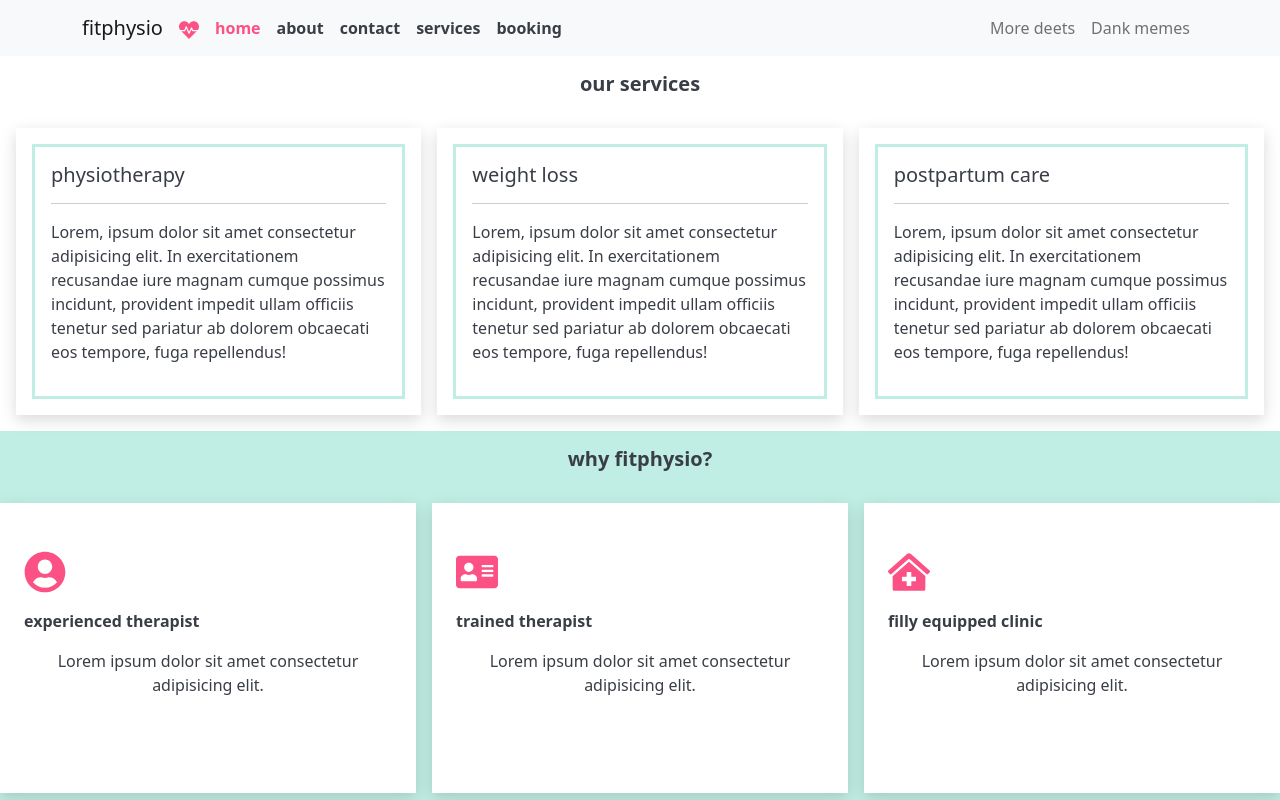
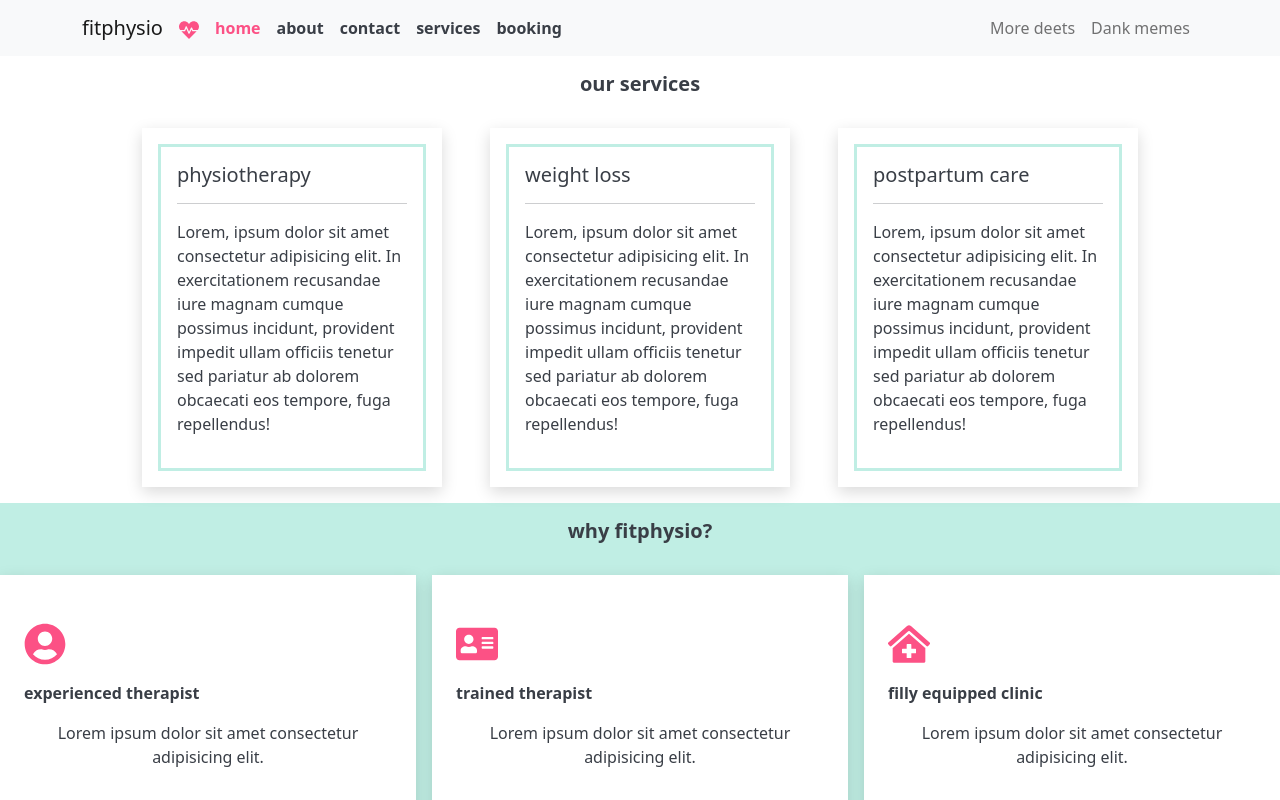
Before and after one commit to pradhanishan/fitphysionepal, a React (Create React App) app in the folder fitphysionepal/: page / in a window 1280 px wide. Shown: the top 800 px of the page. Built offline with nearby package versions, Linux system fonts and the light colour scheme.

Commit message:
fix primary service card width

```diff
--- a/fitphysionepal/src/components/cards/primary-service-card.module.css
+++ b/fitphysionepal/src/components/cards/primary-service-card.module.css
@@ -3,6 +3,7 @@
   padding: 1rem;
   text-align: left;
   background-color: var(--color-primary);
+  width: 300px;
 }
 
 .primary-service-card-heading {
--- a/fitphysionepal/src/components/containers/primary-service-card-container.module.css
+++ b/fitphysionepal/src/components/containers/primary-service-card-container.module.css
@@ -1,6 +1,6 @@
 .primary-service-card-container {
   display: inline-grid;
-  grid-gap: 1rem;
+  grid-gap: 3rem;
   grid-template-columns: repeat(3, 1fr);
   grid-template-rows: auto;
 }
```
